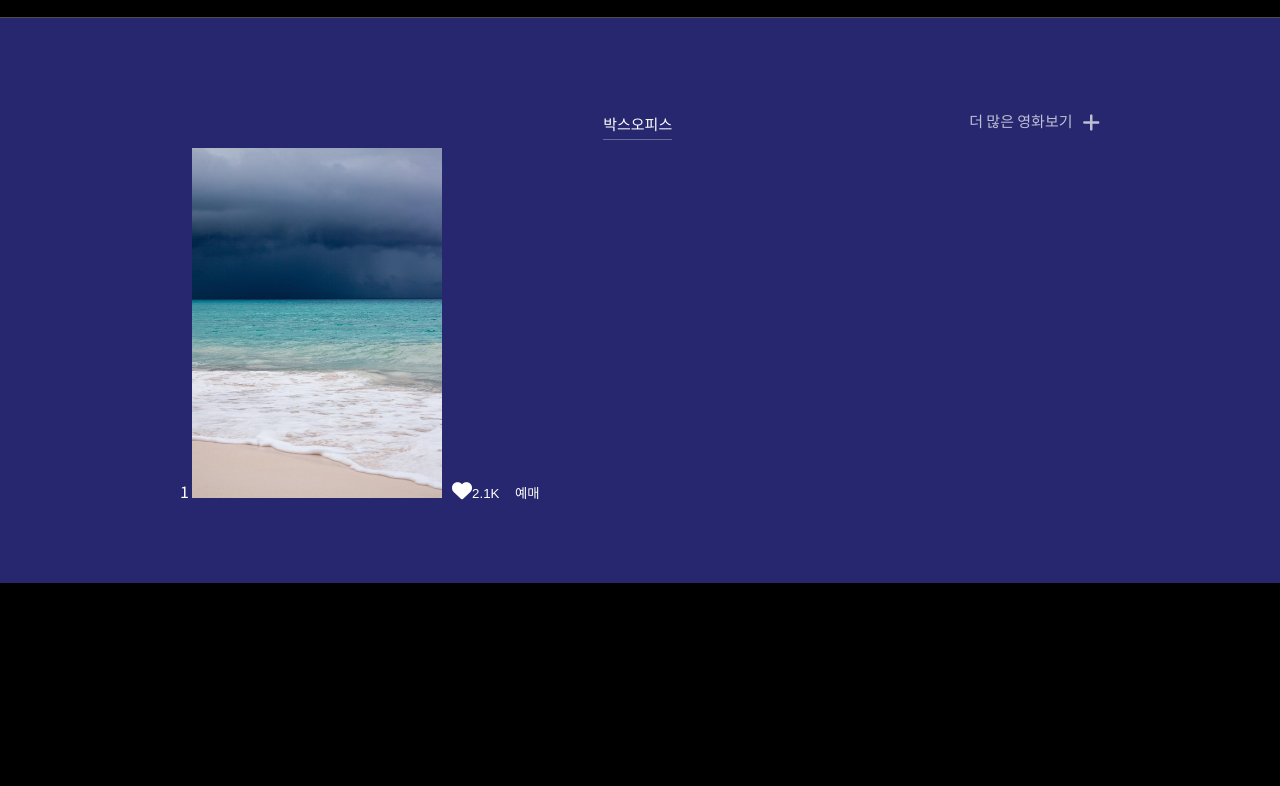
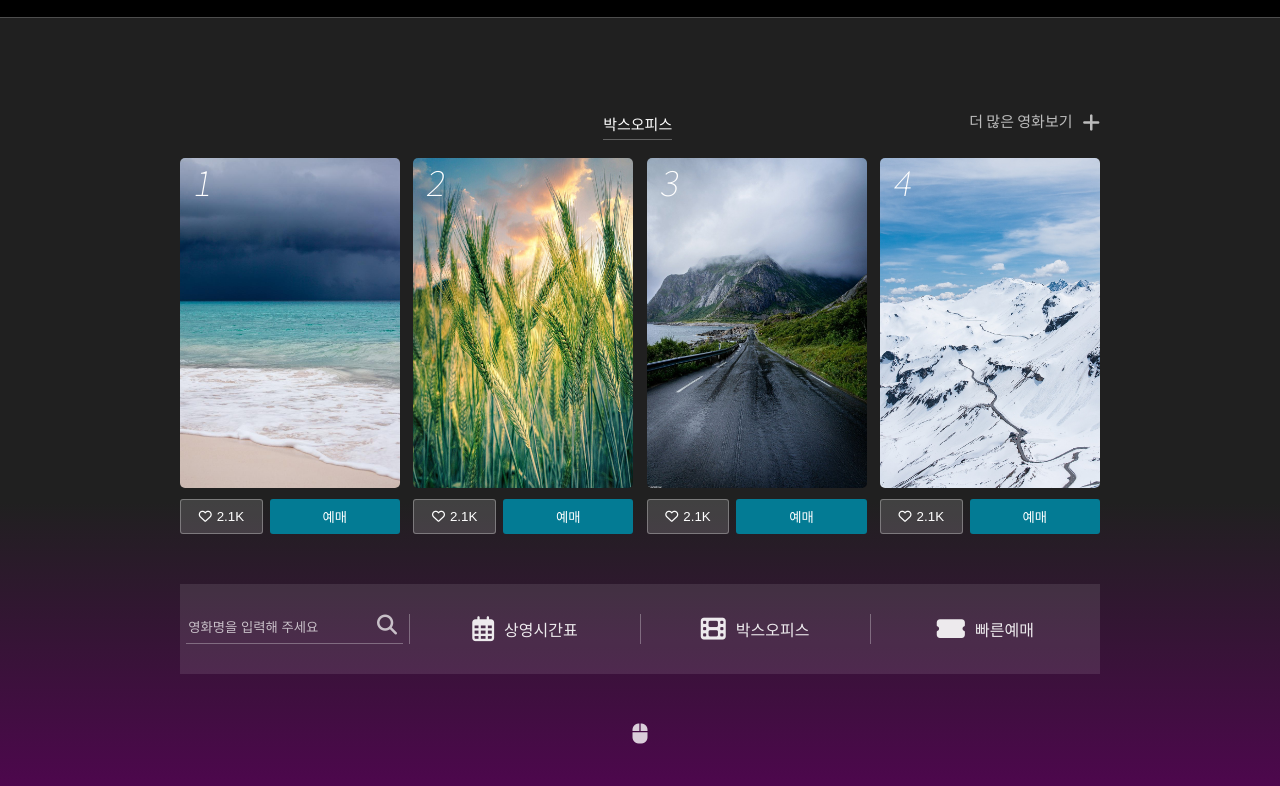
Before and after one commit to mingsound21/megabox_clone_self, a plain HTML site: page index.html in a window 1280 px wide. Shown: the part 84-870 px from the top of the page. Before the commit the page ends 800 px from the top, so only its background shows below. Drawn offline with Linux system fonts and the light colour scheme.

Commit message:
영화 포스터 부분 완성

```diff
--- a/CSS/posters.css
+++ b/CSS/posters.css
@@ -1,19 +1,20 @@
 .posters{
-    background-color: rgb(39, 39, 112);
+    background : linear-gradient(rgb(32, 32, 32) 60%, rgb(83, 4, 83));
     padding: 80px var(--horizontal--padding);
 }
 .posters *{
     color: white;
 }
 .poster_image{
-    width: 250px;
-    height: 350px;
+    width: 220px;
+    height: 330px;
+    border-radius: 5px;
 }
 .posters__header{
     display: flex;
     justify-content: space-between;
     align-items: center;
-    padding: 15px 0 15px 33%;
+    padding: 15px 0 25px 33%;
     font-size: 15px;
 }
 .posters__header>div{
@@ -37,3 +38,98 @@
 .posters__header__more i{
     margin-left: 10px;
 }
+
+.posters__poster{
+    display: flex;
+    justify-content: space-between;
+}
+.poster_container{
+    position: relative;
+}
+.poster_number{
+    position: absolute;
+    top: 5px;
+    left: 15px;
+    font-size: 35px;
+    transform: skewX(-10deg);
+    font-weight: 100;
+}
+.poster__btns{
+    display: flex;
+    margin-top: 10px;
+}
+.heart_btn, .reservation_btn{
+    padding: 8px 0;
+    border-radius: 3px;
+}
+.heart_btn{
+    background-color: rgba(255, 255, 255, 0.15);
+    border: 1px solid var(--lightgray);
+    flex-grow: 1;
+    margin-right: 7px;
+
+}
+.heart_btn i{
+    font-size: 13px;
+    margin-right: 5px;
+}
+.reservation_btn{
+    background-color: #037B94;
+    flex-grow: 3;
+}
+
+.posters__nav{
+    display: flex;
+    background-color: rgba(255, 255, 255, 0.1);
+    padding: 30px 0;
+    margin: 50px 0;
+}
+.poster__nav__item{
+    flex-grow: 1;
+    display: flex;
+    justify-content: center;
+    width: 25%;
+    align-items: center;
+}
+.poster__nav__item:not(:last-of-type){
+    border-right: 1px solid var(--lightgray);
+}
+.poster__nav__item:not(:first-of-type) i{
+    margin-right: 10px;
+    font-size: 25px;
+    color: rgba(255, 255, 255, 0.9);
+}
+.poster__nav__item:not(:first-of-type) a{
+    font-weight:400;
+    color: rgba(255, 255, 255, 0.9);
+}
+.poster__nav__item input{
+    background-color: transparent;
+}
+.poster__nav__item input::placeholder{
+    color:rgba(255, 255, 255, 0.7)
+}
+
+.poster__nav__search{
+    border-bottom: 1px solid var(--lightgray);
+    padding-bottom: 7px;
+}
+
+.poster__nav__item button i{
+    color:rgba(255, 255, 255, 0.7)
+}
+
+.poster__mouse{
+    text-align: center;
+
+}
+.poster__mouse i{
+    color: rgba(255, 255, 255, 0.8);
+    position: relative;
+    animation: upDown 1s ease-in-out 0s infinite alternate ;
+}
+
+@keyframes upDown {
+    0% {top: 20px;}
+    100% {top: 0px;}
+}
--- a/CSS/reset.css
+++ b/CSS/reset.css
@@ -57,3 +57,6 @@ button{
 	border: none;
 	background-color: transparent;
 }
+input{
+	border: none;
+}
--- a/index.html
+++ b/index.html
@@ -79,12 +79,62 @@
                 <div class="poster_container">
                     <span class="poster_number">1</span>
                     <img class="poster_image" src="Image/beach.jpg" alt="">
-                    <button class="heart_btn"><i class="fas fa-heart"></i>2.1K</button>
-                    <button class="reservation_btn">예매</button>
+                    <div class="poster__btns">
+                        <button class="heart_btn"><i class="fa-regular fa-heart"></i>2.1K</button>
+                        <button class="reservation_btn">예매</button>
+                    </div>
+
+                </div>
+                <div class="poster_container">
+                    <span class="poster_number">2</span>
+                    <img class="poster_image" src="Image/cereals.jpg" alt="">
+                    <div class="poster__btns">
+                        <button class="heart_btn"><i class="fa-regular fa-heart"></i>2.1K</button>
+                        <button class="reservation_btn">예매</button>
+                    </div>
+
+                </div>
+                <div class="poster_container">
+                    <span class="poster_number">3</span>
+                    <img class="poster_image" src="Image/road.jpg" alt="">
+                    <div class="poster__btns">
+                        <button class="heart_btn"><i class="fa-regular fa-heart"></i>2.1K</button>
+                        <button class="reservation_btn">예매</button>
+                    </div>
+
+                </div>
+                <div class="poster_container">
+                    <span class="poster_number">4</span>
+                    <img class="poster_image" src="Image/snowMountain.jpg" alt="">
+                    <div class="poster__btns">
+                        <button class="heart_btn"><i class="fa-regular fa-heart"></i>2.1K</button>
+                        <button class="reservation_btn">예매</button>
+                    </div>
+
                 </div>
             </div>
             <div class="posters__nav">
-
+                <div class="poster__nav__item">
+                    <div class="poster__nav__search">
+                        <input type="text" placeholder="영화명을 입력해 주세요">
+                        <button><i class="fas fa-search"></i></button>
+                    </div>
+                </div>
+                <div class="poster__nav__item">
+                    <i class="far fa-calendar-alt"></i>
+                    <a href="">상영시간표</a>
+                </div>
+                <div class="poster__nav__item">
+                    <i class="fas fa-film"></i>
+                    <a href="">박스오피스</a>
+                </div>
+                <div class="poster__nav__item">
+                    <i class="fas fa-ticket-alt"></i>
+                    <a href="">빠른예매</a>
+                </div>
+            </div>
+            <div class="poster__mouse">
+                <i class="fas fa-mouse"></i>
             </div>
         </section>
     </main>
```
